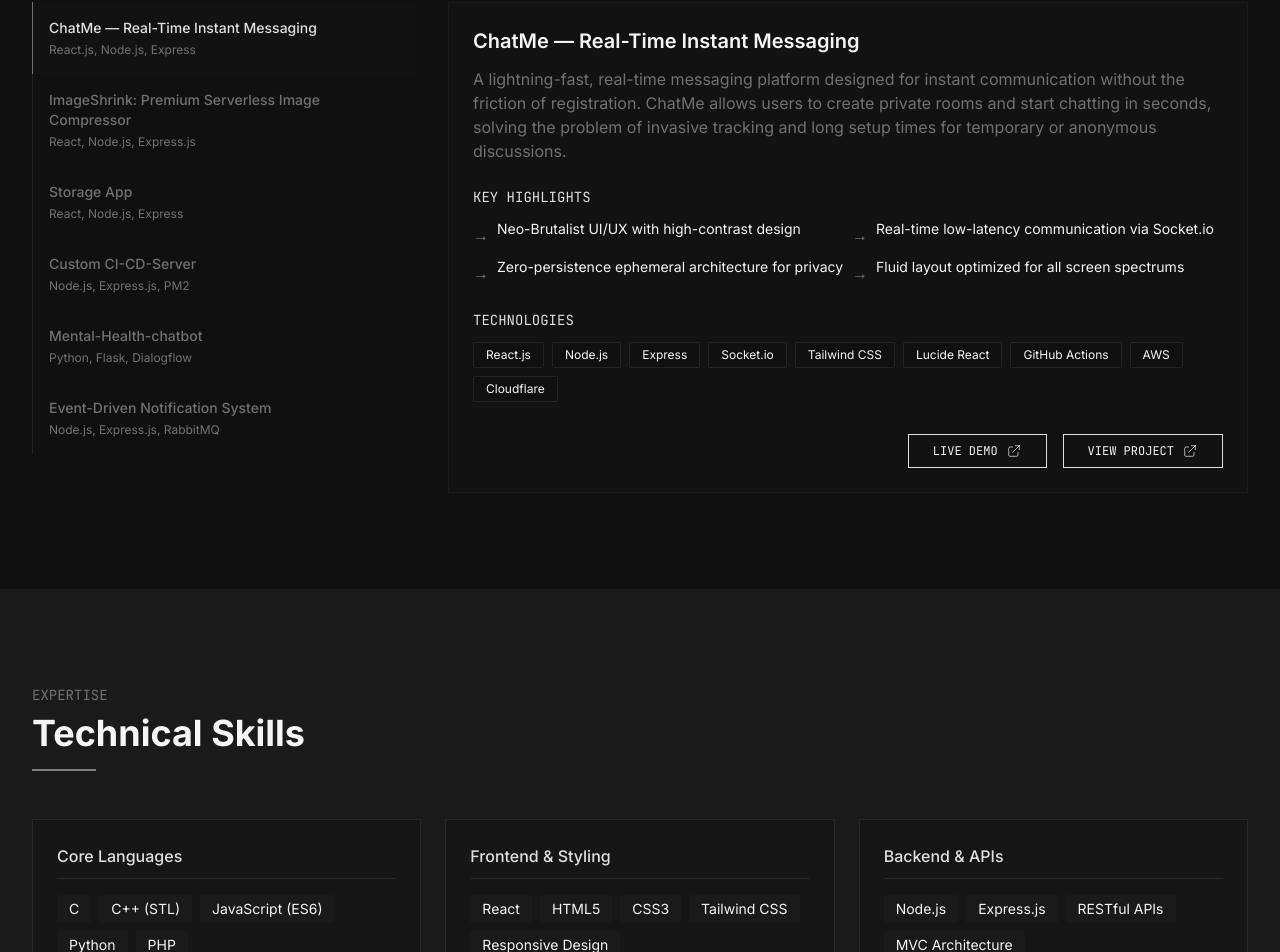
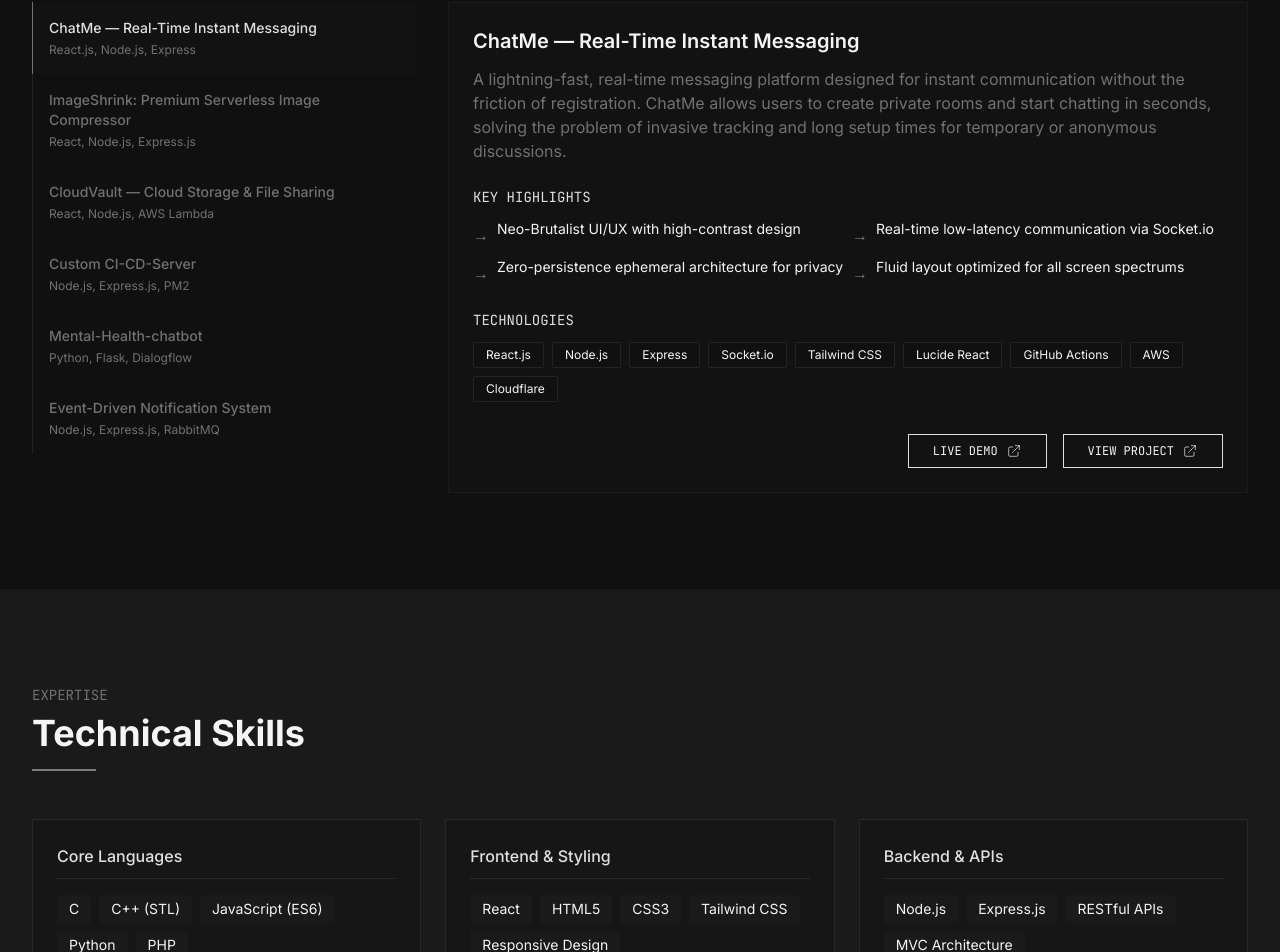
Before and after one commit to VarunMendre/My-Portfolio, a React (Vite) app: page / in a window 1280 px wide. Shown: the part 1028-1980 px from the top of the page. Built offline with nearby package versions, Linux system fonts and the light colour scheme; the HTML template or start-up script is replaced by a standard one.

Commit message:
refac: Updated the Storage-App Project info

```diff
--- a/src/components/Projects.jsx
+++ b/src/components/Projects.jsx
@@ -34,17 +34,17 @@ const Projects = () => {
       ]
     },
     {
-      title: "Storage App",
-      description: "A production-ready full-stack cloud storage application. Built with the MERN stack and hosted on AWS EC2 with NGINX and PM2 for zero downtime. Implemented scalable file storage/delivery using AWS S3 and CloudFront CDN. Developed a Subscription-Based Access system using Razorpay to manage storage limits and user plans.",
-      tech: ["React", "Node.js", "Express", "MongoDB", "Redis", "Razorpay", "OAuth", "AWS S3", "CloudFront"],
+      title: "CloudVault \u2014 Cloud Storage & File Sharing",
+      description: "A highly scalable, serverless cloud storage platform built for secure file management and seamless sharing. Migrated the backend to AWS Lambda with Serverless Framework, reducing infrastructure costs by ~60%. Features automated CI/CD deployments via GitHub Actions, high-performance S3 direct uploads, Google Drive imports, and EventBridge cron jobs for fully automated subscription lifecycle and storage management.",
+      tech: ["React", "Node.js", "AWS Lambda", "Serverless", "EventBridge", "MongoDB", "Razorpay", "GitHub Actions", "Tailwind"],
       image: "/images/storage-app.png",
       liveLink: "https://github.com/VarunMendre/Personal-Cloud-Drive",
       deployLink: "https://cloudvault.cloud",
       highlights: [
-        "Zero downtime deployment with NGINX & PM2",
-        "Scalable storage with AWS S3 & CloudFront",
-        "Subscription management with Razorpay",
-        "Secure authentication with OAuth"
+        "Serverless AWS Lambda backend reducing infra costs by ~60%",
+        "Automated CI/CD via GitHub Actions with sub-60s deploys & bot alerts",
+        "EventBridge cron jobs automating subscriptions & orphaned cleanup",
+        "High-performance S3 Direct Uploads & Google Drive imports"
       ]
     },
     {
```
